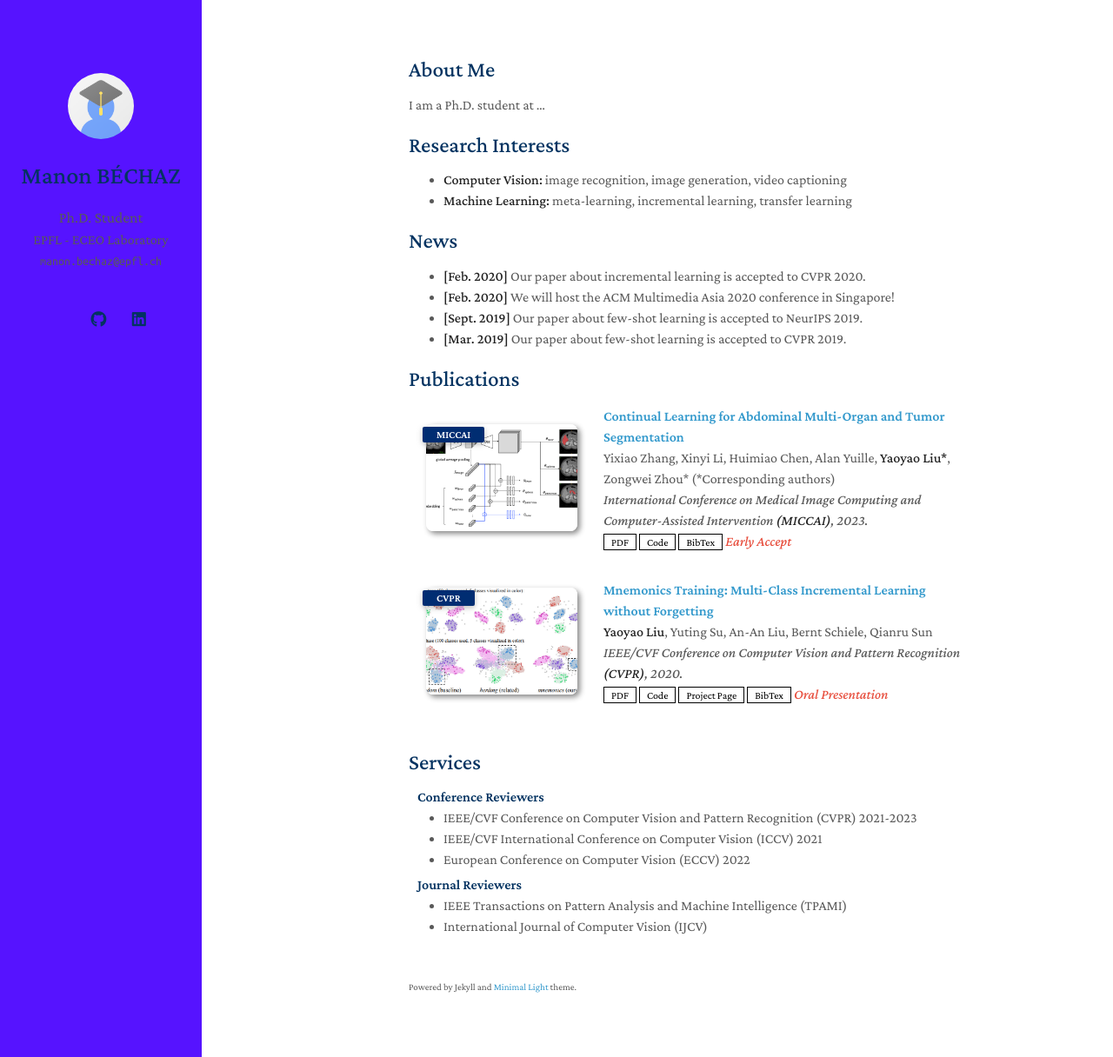
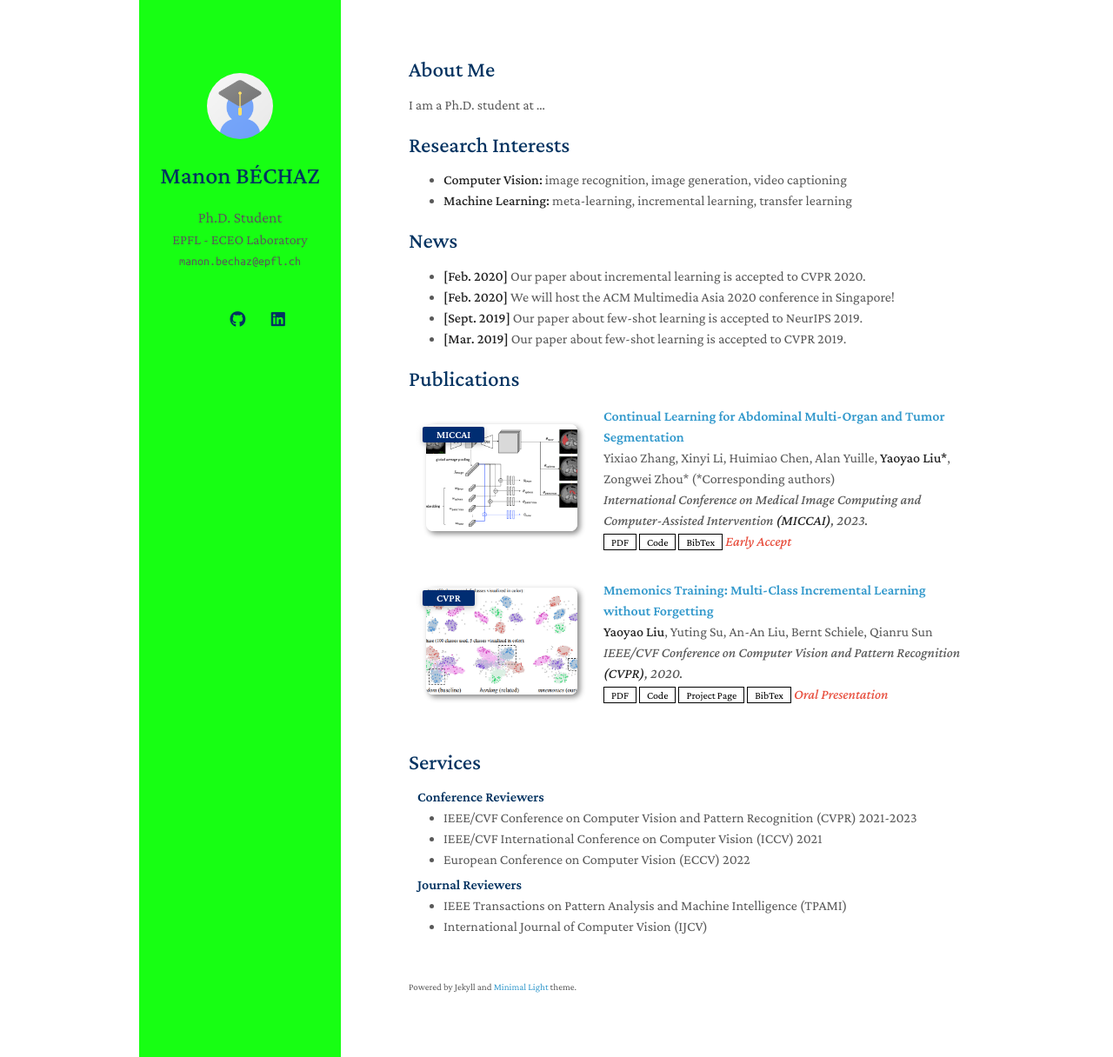
Before and after one commit to mannexbcz/manonbechaz.github.io, a Jekyll site: the page built from index.md, in a window 1280 px wide and 1216 px high. Shown: the whole window at 87% size. Built offline with Jekyll 4.4.1, drawn with Linux system fonts in a browser that asks for light colours; a style sheet for code colours, icons or effects is not loaded; our own code applies the rules of GitHub Pages for plain Markdown files.

Commit message:
test again

```diff
--- a/assets/css/publications.css
+++ b/assets/css/publications.css
@@ -82,11 +82,9 @@ blockquote { background: var(--global-bg-color); border-left: 2px solid var(--gl
 .publications ol.bibliography li .teaser { border-radius: 8px; box-shadow: 3px 3px 6px #888; height: 123px; width: 270px; margin-top: 5px; margin-left: 5px; margin-bottom: 5px; object-fit: cover; }
 
 header {
-  background-color: #5613ff !important;   /* your grey */
+  background-color: #17ff13 !important;   /* your grey */
   width: 232px !important;
   position: fixed !important;
-  top: 0 !important;
-  left: 0 !important;
   min-height: 100vh !important;           /* full height column */
   padding-top: 4em !important;
   padding-left: 1em !important;
```
